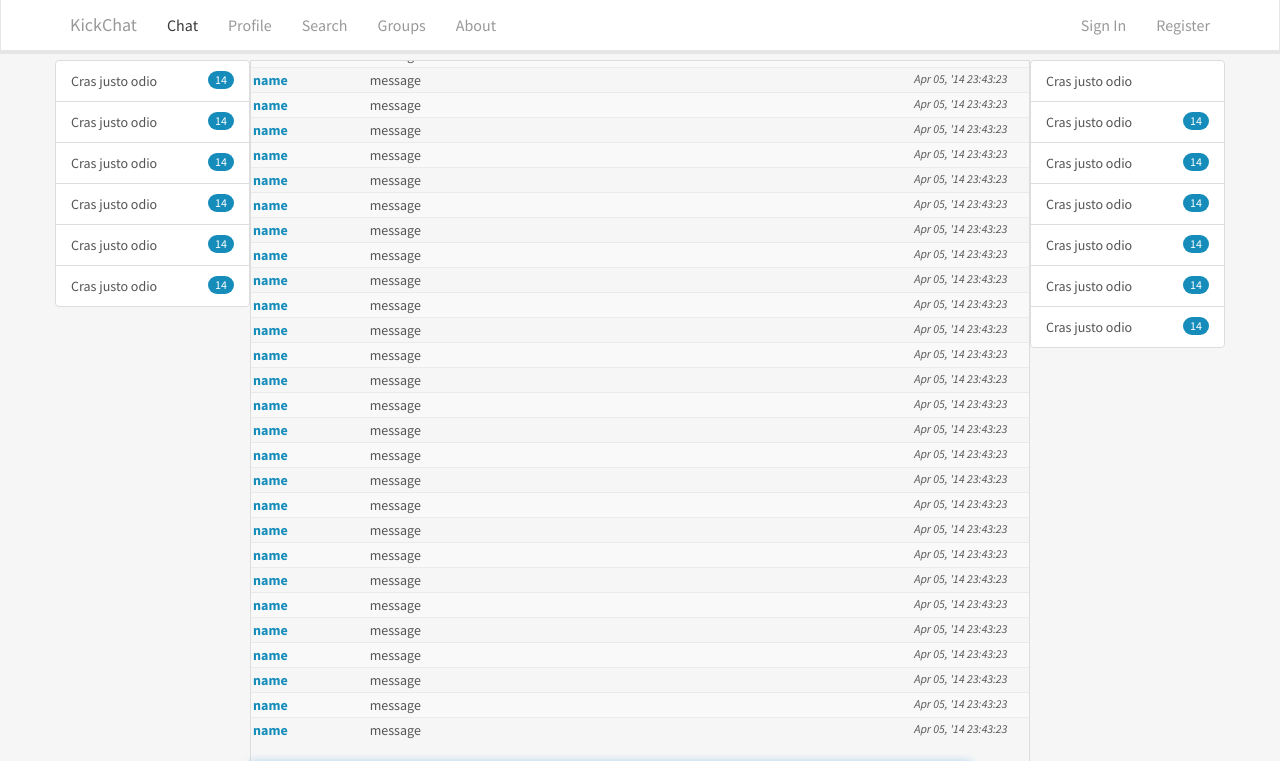
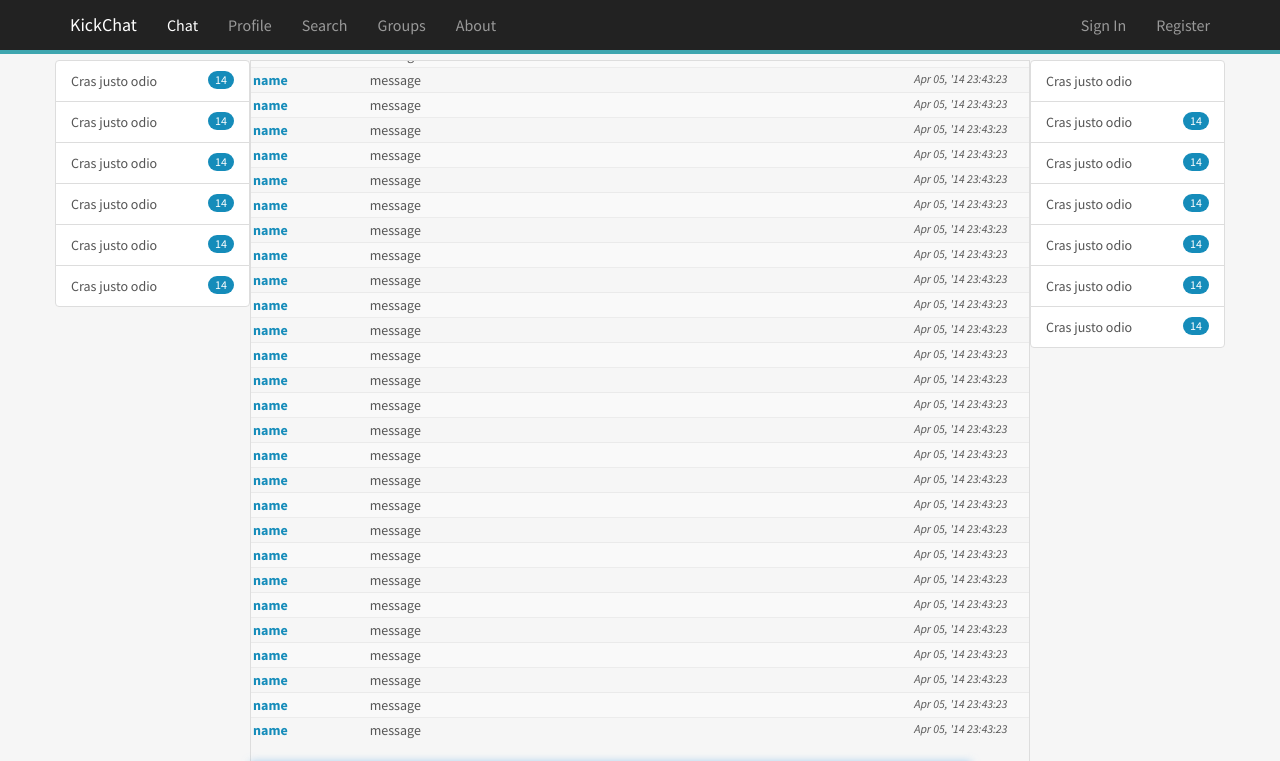
Before and after one commit to desouradeep/kickchat, a Django app: page /chat/ in a window 1280 px wide. Shown: the top 761 px of the page. Run offline with Django 3.2, Linux system fonts and the light colour scheme; some libraries are stand-ins or nearby versions; some web fonts are replaced.

Commit message:
refactor: update navbar UI

```diff
--- a/kickchat/static_media/base/css/base.css
+++ b/kickchat/static_media/base/css/base.css
@@ -1,3 +1,8 @@
 .nopadding {
     padding: 0 0 !important;
 }
+
+body {
+    padding-top: 50px;
+    background : #F6F6F6;
+  }
--- a/kickchat/static_media/base/css/navbar.css
+++ b/kickchat/static_media/base/css/navbar.css
@@ -1,7 +1,15 @@
 .navbar {
     font-size: 16px;
+    border-width: 0 0 4px 0;
+    background-color: #222;
+    border-color: #3EA6AF;
 }
 
-.navbar-element-selected {
-    color: rgb(58, 58, 58) !important;
+.navbar-brand:hover, .nav-element>a:hover {
+    color: white !important;
 }
+
+
+.navbar-element-selected, .navbar-brand{
+    color: white !important;
+}
--- a/kickchat/templates/base/base.html
+++ b/kickchat/templates/base/base.html
@@ -8,12 +8,6 @@
     <link href="{{STATIC_URL}}base/css/base.css" rel="stylesheet" />
     <link href="{{STATIC_URL}}fonts/css/fonts.css" rel="stylesheet" />
     {% block extra_css %}{% endblock %}
-  <style>
-  body {
-    padding-top: 50px;
-    background : #F6F6F6;
-  }
-  </style>
 </head>
 <body>
     {% block navbar %}
```
Lines whose indentation alone changed are shown as unchanged.
